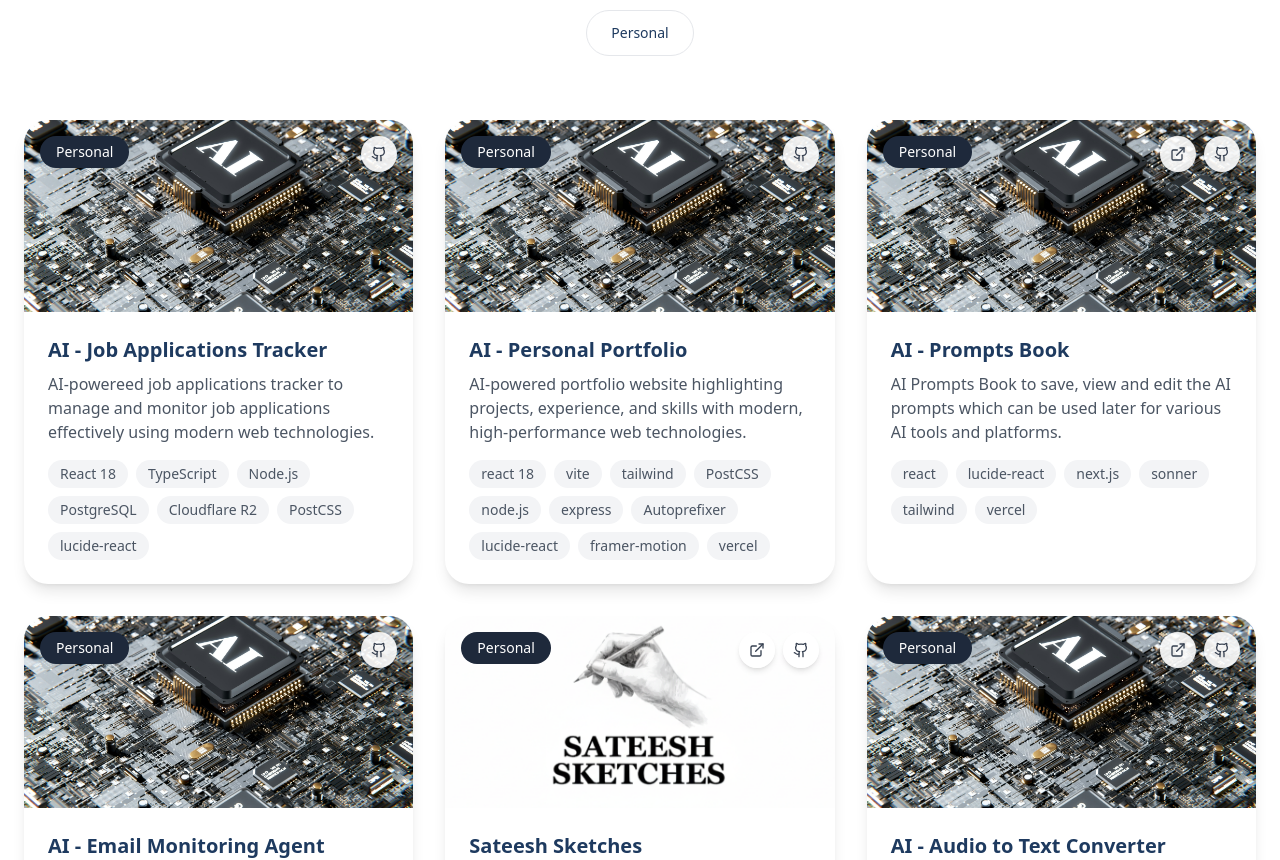
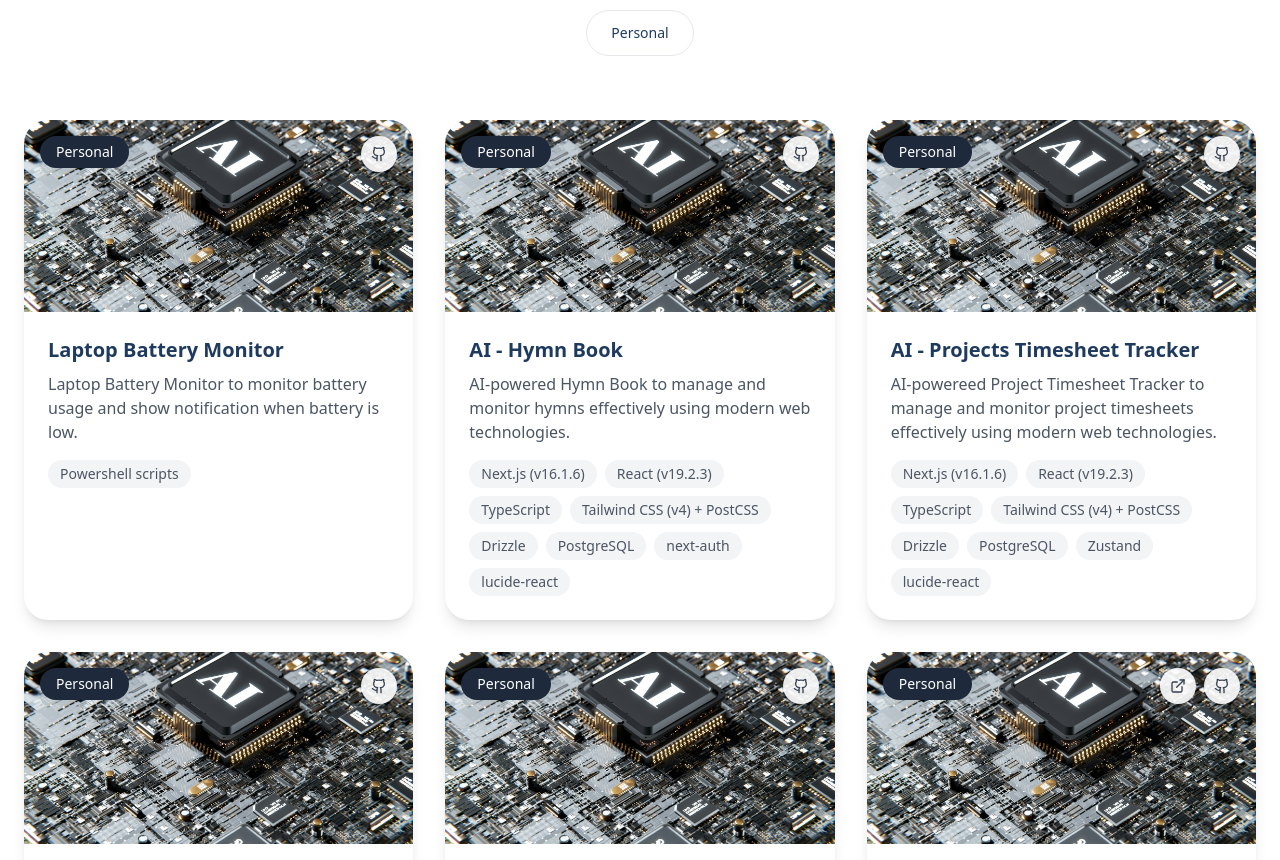
Before and after one commit to sat33shgit/Portfolio, a React (Vite) app: page / in a window 1280 px wide. Shown: the part 5643-6503 px from the top of the page. Built offline with nearby package versions, Linux system fonts and the light colour scheme.

Commit message:
Update projects and refresh baseline data

```diff
--- a/package.json
+++ b/package.json
@@ -11,6 +11,7 @@
     "server": "node server/index.js"
   },
   "dependencies": {
+    "@vercel/analytics": "^1.0.0",
     "cors": "^2.8.5",
     "date-fns": "^2.30.0",
     "dompurify": "^2.4.0",
@@ -23,13 +24,13 @@
     "react": "^18.2.0",
     "react-dom": "^18.2.0",
     "react-icons": "^4.11.0"
-    ,"@vercel/analytics": "^1.0.0"
   },
   "devDependencies": {
     "@playwright/test": "^1.57.0",
     "@types/node": "^25.0.5",
     "@vitejs/plugin-react": "^5.0.0",
     "autoprefixer": "^10.4.14",
+    "baseline-browser-mapping": "^2.10.11",
     "postcss": "^8.4.24",
     "tailwindcss": "^3.4.8",
     "vite": "^5.0.0"
--- a/src/components/sections/Projects.jsx
+++ b/src/components/sections/Projects.jsx
@@ -26,6 +26,36 @@ const categories = ['All', 'BC Gov', 'Oil & Gas', 'Enterprise', 'Pharmaceutical'
 
 const projects = [
   {
+    title: 'Laptop Battery Monitor',
+    category: 'Personal',
+    description: 'Laptop Battery Monitor to monitor battery usage and show notification when battery is low.',
+    image: aitools,
+    tech: ['Powershell scripts'],
+    link: '#',
+    github: 'https://github.com/sat33shgit/win-custom-notifications',
+    color: '#1e293b'
+  },
+  {
+    title: 'AI - Hymn Book',
+    category: 'Personal',
+    description: 'AI-powered Hymn Book to manage and monitor hymns effectively using modern web technologies.',
+    image: aitools,
+    tech: ['Next.js (v16.1.6)','React (v19.2.3)', 'TypeScript', 'Tailwind CSS (v4) + PostCSS', 'Drizzle', 'PostgreSQL', 'next-auth', 'lucide-react'],
+    link: '#',
+    github: 'https://github.com/sat33shgit/HymnBook',
+    color: '#1e293b'
+  },
+  {
+    title: 'AI - Projects Timesheet Tracker',
+    category: 'Personal',
+    description: 'AI-powereed Project Timesheet Tracker to manage and monitor project timesheets effectively using modern web technologies.',
+    image: aitools,
+    tech: ['Next.js (v16.1.6)','React (v19.2.3)', 'TypeScript', 'Tailwind CSS (v4) + PostCSS', 'Drizzle', 'PostgreSQL', 'Zustand', 'lucide-react'],
+    link: '#',
+    github: 'https://github.com/sat33shgit/ProjectsTimesheetTracker',
+    color: '#1e293b'
+  },
+  {
     title: 'AI - Job Applications Tracker',
     category: 'Personal',
     description: 'AI-powereed job applications tracker to manage and monitor job applications effectively using modern web technologies.',
@@ -46,13 +76,13 @@ const projects = [
     color: '#1e293b'
   },
   {
-    title: 'AI - Prompts Book',
+    title: 'AI - Prompts Manager',
     category: 'Personal',
-    description: 'AI Prompts Book to save, view and edit the AI prompts which can be used later for various AI tools and platforms.',
+    description: 'AI Prompts Manager to save, view and edit the AI prompts which can be used later for various AI tools and platforms.',
     image: aitools,
     tech: ['react', 'lucide-react', 'next.js', 'sonner', 'tailwind', 'vercel'],
-    link: 'https://aipromptsbook.vercel.app/',
-    github: 'https://github.com/sat33shgit/AIPromptsBook',
+    link: 'https://apm.sateeshboggarapu.com/',
+    github: 'https://github.com/sat33shgit/AIPromptsManager',
     color: '#1e293b'
   },
   {
```
Also changed, not shown: 2 other files (tests, documents, lock files or other folders).
